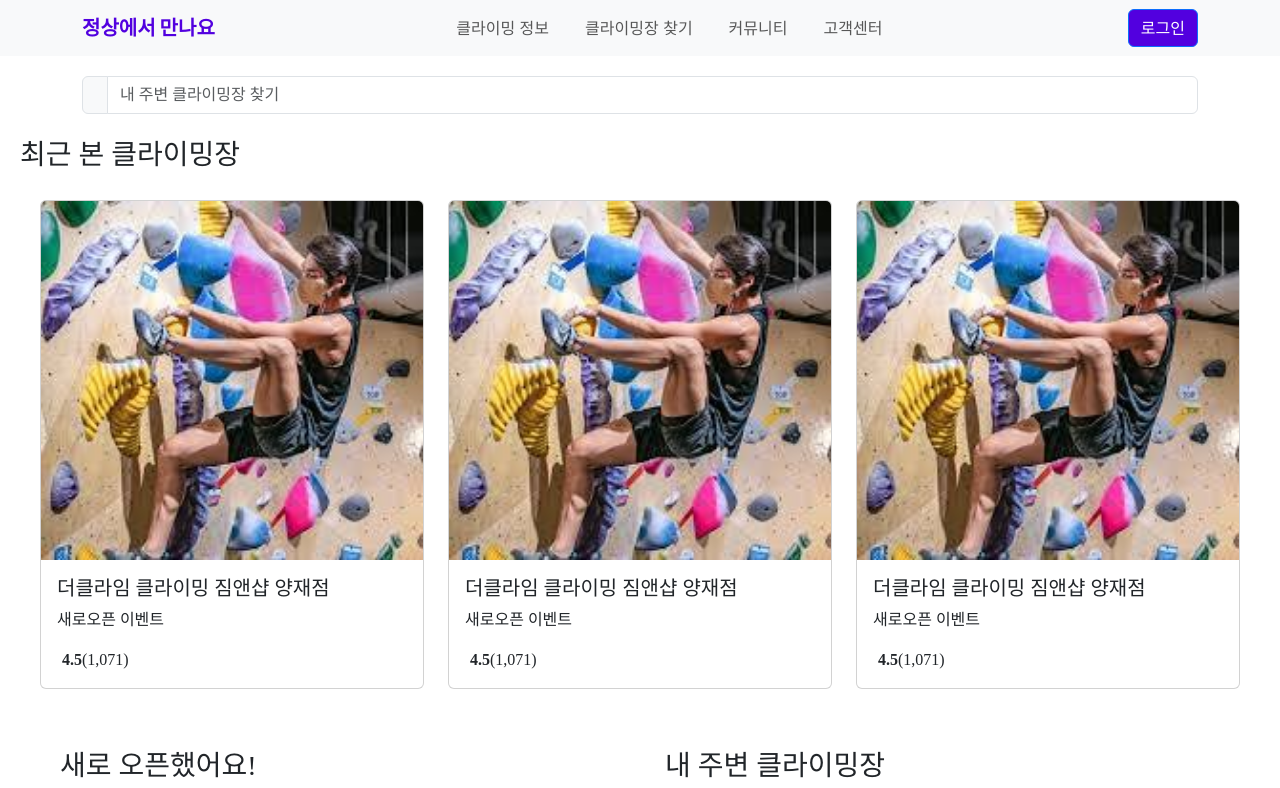
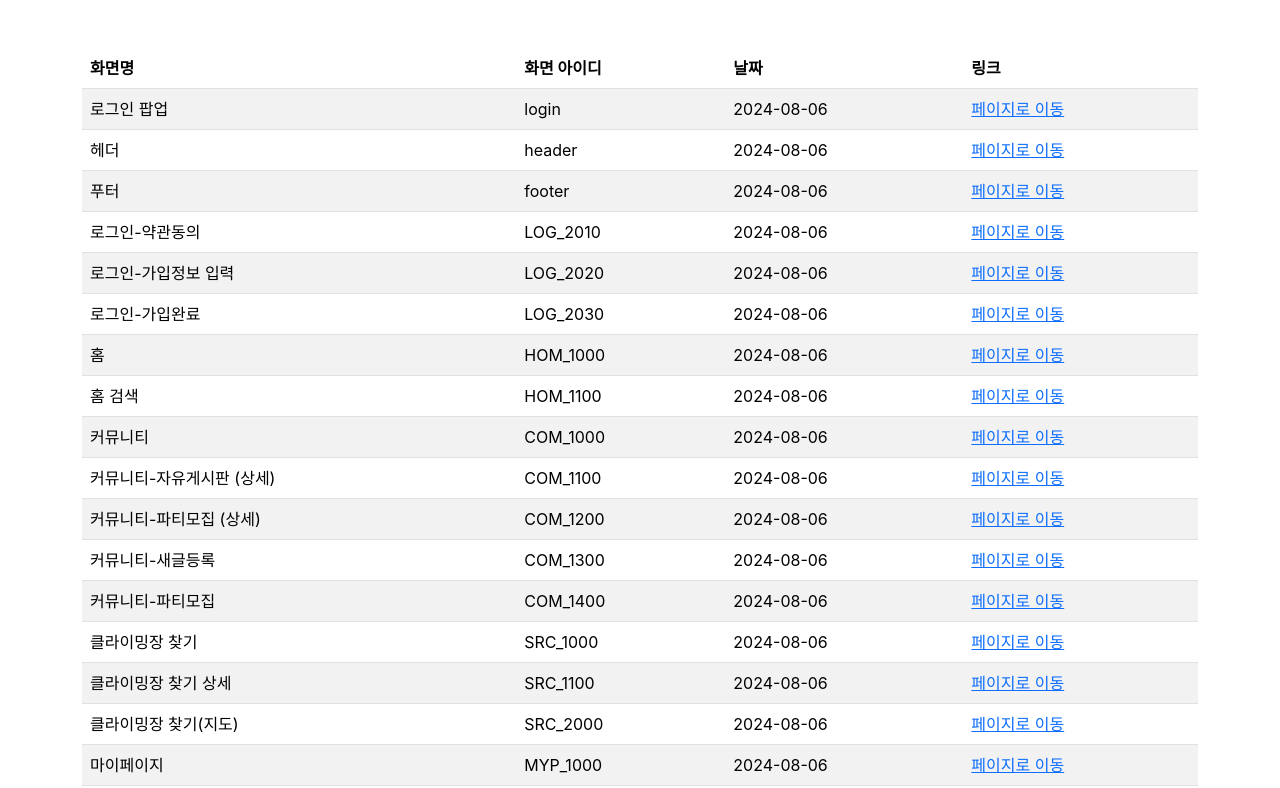
Before and after one commit to Jaesang98/meet-at-summit-publish, a React (Create React App) app: page / in a window 1280 px wide. Shown: the top 788 px of the page. Built offline with nearby package versions, Linux system fonts and the light colour scheme.

Commit message:
jsnam name 수정 table추가

```diff
--- a/src/index.js
+++ b/src/index.js
@@ -2,13 +2,13 @@
 import React from 'react';
 import ReactDOM from 'react-dom/client';
 import './index.css';
-import HOM1000 from './pages/HOM/HOM_1000'
+import Table from './pages/table'
 import reportWebVitals from './reportWebVitals';
 
 const root = ReactDOM.createRoot(document.getElementById('root'));
 root.render(
   <React.StrictMode>
-    <HOM1000 />
+    <Table />
   </React.StrictMode>
 );
 
--- a/src/pages/COM/COM_1100.js
+++ b/src/pages/COM/COM_1100.js
@@ -5,7 +5,7 @@ import '../../assets/styles/style.css'
 import '../../assets/styles/com.css'
 import { useState } from 'react';
 
-function COM1000() {
+function COM1100() {
     const [showPopover, setShowPopover] = useState(false);
     const [target, setTarget] = useState(null);
 
@@ -216,4 +216,4 @@ function COM1000() {
     );
 }
 
-export default COM1000;
+export default COM1100;
--- a/src/pages/COM/COM_1200.js
+++ b/src/pages/COM/COM_1200.js
@@ -5,7 +5,7 @@ import '../../assets/styles/style.css'
 import '../../assets/styles/com.css'
 import { useState } from 'react';
 
-function COM1000() {
+function COM1200() {
     const [showPopover, setShowPopover] = useState(false);
     const [target, setTarget] = useState(null);
 
@@ -246,4 +246,4 @@ function COM1000() {
     );
 }
 
-export default COM1000;
+export default COM1200;
--- a/src/pages/COM/COM_1300.js
+++ b/src/pages/COM/COM_1300.js
@@ -3,7 +3,7 @@ import Footer from '../../components/footer';
 import '../../assets/styles/style.css'
 import '../../assets/styles/com.css'
 
-function COM1000() {
+function COM1300() {
     return (
         <div>
             <Header></Header>
@@ -87,4 +87,4 @@ function COM1000() {
     );
 }
 
-export default COM1000;
+export default COM1300;
--- a/src/pages/COM/COM_1400.js
+++ b/src/pages/COM/COM_1400.js
@@ -3,7 +3,7 @@ import Footer from '../../components/footer';
 import '../../assets/styles/style.css'
 import '../../assets/styles/com.css'
 
-function COM1000() {
+function COM1400() {
     return (
         <div>
             <Header></Header>
@@ -110,4 +110,4 @@ function COM1000() {
     );
 }
 
-export default COM1000;
+export default COM1400;
--- a/src/pages/LOG/LOG_2020.js
+++ b/src/pages/LOG/LOG_2020.js
@@ -3,7 +3,7 @@ import Footer from '../../components/footer'
 import '../../assets/styles/style.css'
 import '../../assets/styles/log.css'
 
-function LOG2010() {
+function LOG2020() {
     return (
         <div>
             <Header></Header>
@@ -93,4 +93,4 @@ function LOG2010() {
     );
 }
 
-export default LOG2010;
+export default LOG2020;
--- a/src/pages/LOG/LOG_2030.js
+++ b/src/pages/LOG/LOG_2030.js
@@ -3,7 +3,7 @@ import Footer from '../../components/footer'
 import '../../assets/styles/style.css'
 import '../../assets/styles/log.css'
 
-function LOG2010() {
+function LOG2030() {
     return (
         <div>
             <Header></Header>
@@ -53,4 +53,4 @@ function LOG2010() {
     );
 }
 
-export default LOG2010;
+export default LOG2030;
--- a/src/pages/MYP/MYP_1000.js
+++ b/src/pages/MYP/MYP_1000.js
@@ -3,7 +3,7 @@ import Footer from '../../components/footer';
 import '../../assets/styles/style.css'
 import '../../assets/styles/myp.css'
 
-function COM1000() {
+function MYP1000() {
     return (
         <div>
             <Header></Header>
@@ -158,4 +158,4 @@ function COM1000() {
     );
 }
 
-export default COM1000;
+export default MYP1000;
--- a/src/pages/MYP/MYP_1100.js
+++ b/src/pages/MYP/MYP_1100.js
@@ -3,7 +3,7 @@ import Footer from '../../components/footer';
 import '../../assets/styles/style.css'
 import '../../assets/styles/myp.css'
 
-function COM1000() {
+function MYP1100() {
     return (
         <div>
             <Header></Header>
@@ -72,4 +72,4 @@ function COM1000() {
     );
 }
 
-export default COM1000;
+export default MYP1100;
--- a/src/pages/MYP/MYP_1200.js
+++ b/src/pages/MYP/MYP_1200.js
@@ -3,7 +3,7 @@ import Footer from '../../components/footer';
 import '../../assets/styles/style.css';
 import '../../assets/styles/myp.css';
 
-function COM1000() {
+function MYP1200() {
     return (
         <div>
             <Header />
@@ -95,4 +95,4 @@ function COM1000() {
     );
 }
 
-export default COM1000;
+export default MYP1200;
--- a/src/pages/SRC/SRC_1100.js
+++ b/src/pages/SRC/SRC_1100.js
@@ -4,7 +4,7 @@ import '../../assets/styles/style.css';
 import '../../assets/styles/src.css';
 import { useState } from 'react';
 
-function SRC1000() {
+function SRC1100() {
     const [isFavorite, setIsFavorite] = useState(false);
 
     const toggleFavorite = () => {
@@ -97,4 +97,4 @@ function SRC1000() {
     );
 }
 
-export default SRC1000;
+export default SRC1100;
--- /dev/null
+++ b/src/pages/table.js
@@ -0,0 +1,65 @@
+function DataTable() {
+    const data = [
+        // component
+        { screenName: '로그인 팝업', screenId: 'login', date: '2024-08-06', link: 'https://example.com/home' },
+        { screenName: '헤더', screenId: 'header', date: '2024-08-06', link: 'https://example.com/home' },
+        { screenName: '푸터', screenId: 'footer', date: '2024-08-06', link: 'https://example.com/home' },
+
+        //로그인
+        { screenName: '로그인-약관동의', screenId: 'LOG_2010', date: '2024-08-06', link: 'https://example.com/home' },
+        { screenName: '로그인-가입정보 입력', screenId: 'LOG_2020', date: '2024-08-06', link: 'https://example.com/home' },
+        { screenName: '로그인-가입완료', screenId: 'LOG_2030', date: '2024-08-06', link: 'https://example.com/home' },
+
+         // 홈
+        { screenName: '홈', screenId: 'HOM_1000', date: '2024-08-06', link: 'https://example.com/home' },
+        { screenName: '홈 검색', screenId: 'HOM_1100', date: '2024-08-06', link: 'https://example.com/home' },
+
+         // 커뮤니티
+        { screenName: '커뮤니티', screenId: 'COM_1000', date: '2024-08-06', link: 'https://example.com/home' },
+        { screenName: '커뮤니티-자유게시판 (상세)', screenId: 'COM_1100', date: '2024-08-06', link: 'https://example.com/home' },
+        { screenName: '커뮤니티-파티모집 (상세)', screenId: 'COM_1200', date: '2024-08-06', link: 'https://example.com/home' },
+        { screenName: '커뮤니티-새글등록', screenId: 'COM_1300', date: '2024-08-06', link: 'https://example.com/home' },
+        { screenName: '커뮤니티-파티모집', screenId: 'COM_1400', date: '2024-08-06', link: 'https://example.com/home' },
+
+        //클라이밍장 찾기
+        { screenName: '클라이밍장 찾기', screenId: 'SRC_1000', date: '2024-08-06', link: 'https://example.com/home' },
+        { screenName: '클라이밍장 찾기 상세', screenId: 'SRC_1100', date: '2024-08-06', link: 'https://example.com/home' },
+        { screenName: '클라이밍장 찾기(지도)', screenId: 'SRC_2000', date: '2024-08-06', link: 'https://example.com/home' },
+
+        //마이페이지
+        { screenName: '마이페이지', screenId: 'MYP_1000', date: '2024-08-06', link: 'https://example.com/home' },
+        { screenName: '마이페이지 - 예약내역상세', screenId: 'MYP_1100', date: '2024-08-06', link: 'https://example.com/home' },
+        { screenName: '마이페이지 - 내정보수정', screenId: 'MYP_1200', date: '2024-08-06', link: 'https://example.com/home' },
+    ];
+
+    return (
+        <div className="container mt-5">
+            <table className="table table-striped">
+                <thead>
+                    <tr>
+                        <th>화면명</th>
+                        <th>화면 아이디</th>
+                        <th>날짜</th>
+                        <th>링크</th>
+                    </tr>
+                </thead>
+                <tbody>
+                    {data.map((item, index) => (
+                        <tr key={index}>
+                            <td>{item.screenName}</td>
+                            <td>{item.screenId}</td>
+                            <td>{item.date}</td>
+                            <td>
+                                <a href={item.link} target="_blank" rel="noopener noreferrer">
+                                    페이지로 이동
+                                </a>
+                            </td>
+                        </tr>
+                    ))}
+                </tbody>
+            </table>
+        </div>
+    );
+}
+
+export default DataTable;
```
